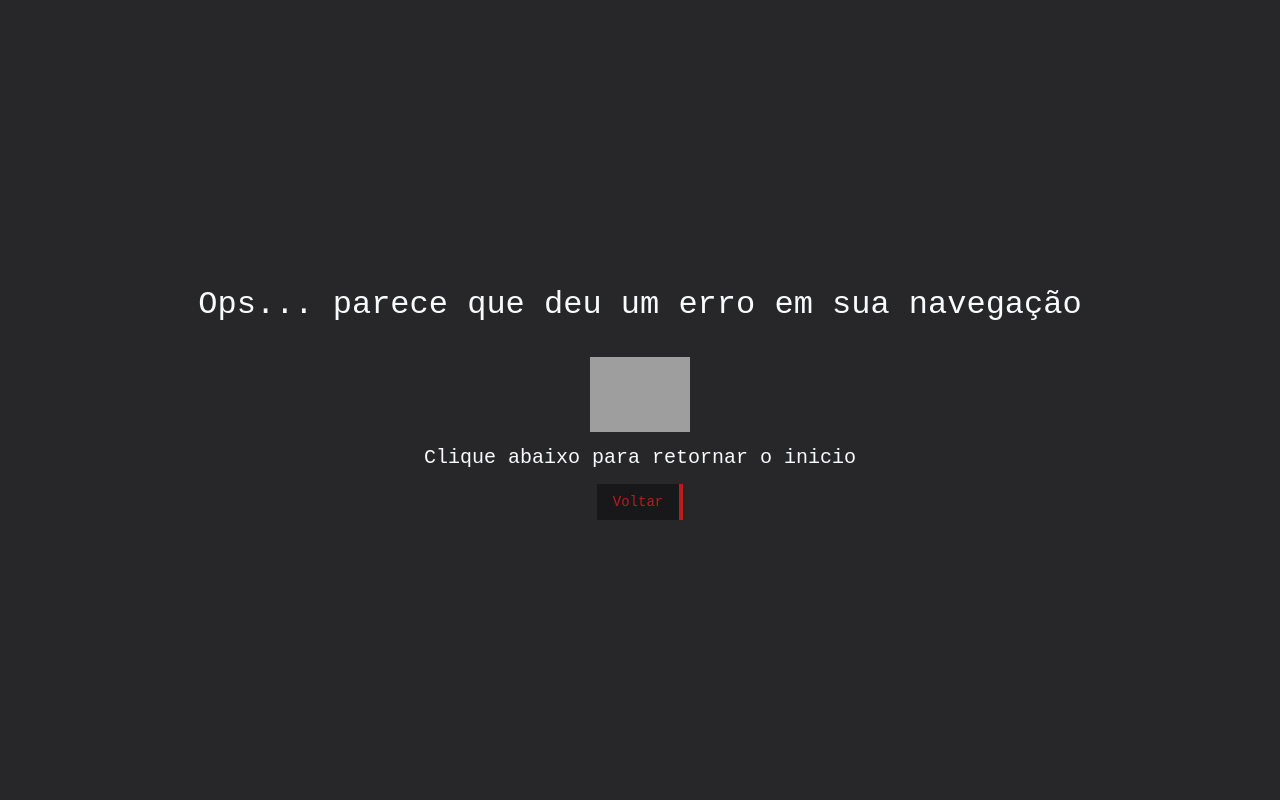
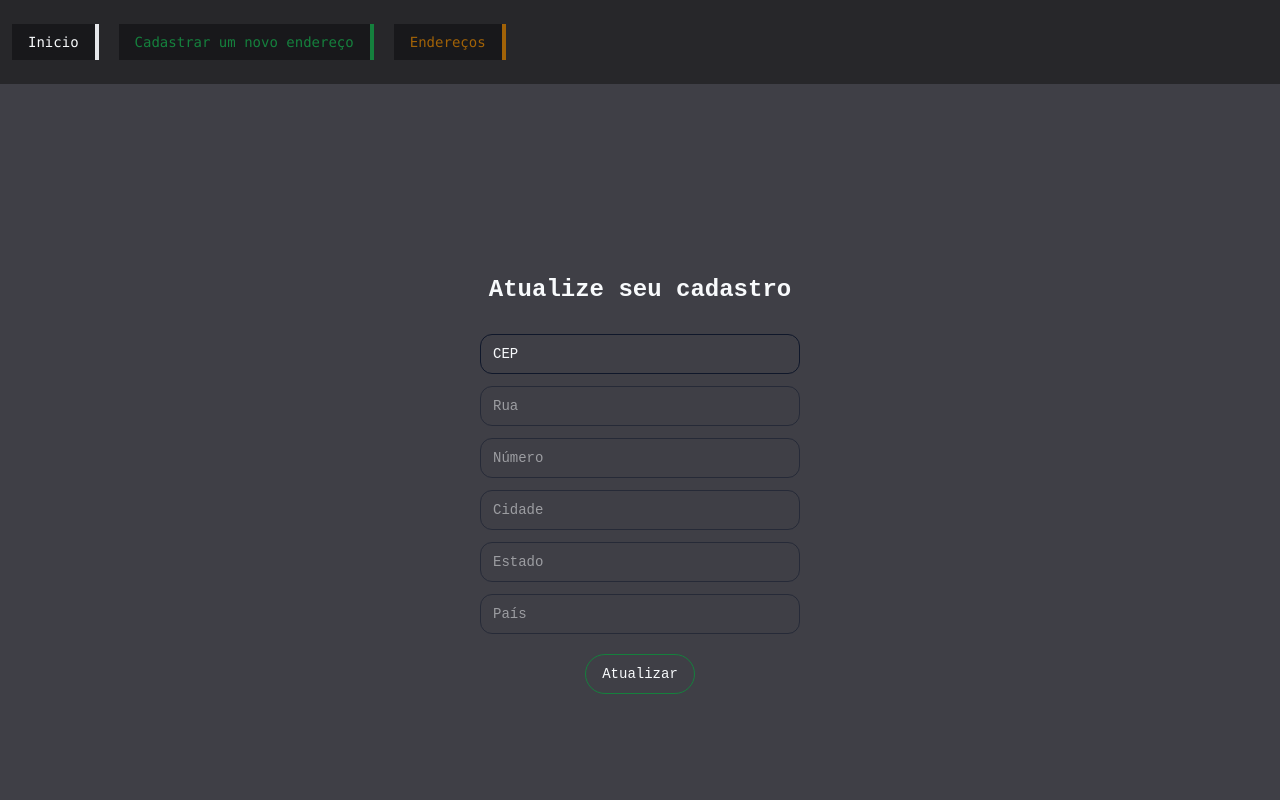
Before and after one commit to kevinDsousa/MarsEarthDeliveries, a React (Vite) app: page /edit-address/1 in a window 1280 px wide. Shown: the top 800 px of the page. Built offline with nearby package versions, Linux system fonts and the light colour scheme; grey boxes are pictures that could not be loaded.

Commit message:
chore: :construction: Iniciado funcionalidade de editar

```diff
--- a/package.json
+++ b/package.json
@@ -5,7 +5,7 @@
   "type": "module",
   "scripts": {
     "dev": "vite",
-    "build": "vite build",
+    "build": "tsc && vite build",
     "lint": "eslint . --ext ts,tsx --report-unused-disable-directives --max-warnings 0",
     "preview": "vite preview"
   },
@@ -17,6 +17,7 @@
     "@radix-ui/react-slot": "^1.0.2",
     "@radix-ui/react-toast": "^1.1.5",
     "@vitejs/plugin-react": "^4.3.0",
+    "axios": "^1.7.2",
     "class-variance-authority": "^0.7.0",
     "clsx": "^2.1.1",
     "lucide-react": "^0.379.0",
--- a/src/components/AddressTable.tsx
+++ b/src/components/AddressTable.tsx
@@ -39,7 +39,7 @@ export const AddressTable = () => {
 
   return (
     <div className="p-4">
-      <h1 className="">Seus Endereços</h1>
+      <h1 className="text-slate-50">Seus Endereços</h1>
       {addresses.length > 0 ? (
         <Table className="bg-zinc-600 text-slate-50">
           <TableHeader>
--- /dev/null
+++ b/src/components/EditForm.tsx
@@ -0,0 +1,68 @@
+import { useState } from "react";
+import { zodResolver } from "@hookform/resolvers/zod";
+import { useForm, FormProvider } from "react-hook-form";
+import { useNavigate, useParams } from "react-router-dom";
+import { marsSchema, earthSchema } from "../utils/formSchema";
+import { MarsForm } from "./MarsForm";
+import { EarthForm } from "./EarthForm";
+import { Button } from "./ui/button";
+import { updateAddressToLocalStorage } from "../utils/localStorageUtils";
+
+export const EditForm = () => {
+  const [planet, setPlanet] = useState("terra");
+  const navigate = useNavigate();
+  const { id } = useParams();
+  const methods = useForm({
+    resolver: zodResolver(planet === "terra" ? earthSchema : marsSchema),
+    defaultValues:
+      planet === "terra"
+        ? {
+            rua: "",
+            numero: "",
+            cidade: "",
+            estado: "",
+            pais: "",
+            cep: "",
+          }
+        : {
+            lote: "",
+          },
+  });
+
+  const onSubmit = (data: any) => {
+    try {
+      if (id) {
+        updateAddressToLocalStorage(data, planet, id);
+        console.log("Data edited successfully");
+        navigate("/view-address");
+      } else {
+        console.error("ID is undefined. Cannot update address.");
+      }
+    } catch (error) {
+      console.error("Error saving data:", error);
+    }
+  };
+
+  return (
+    <FormProvider {...methods}>
+      <form
+        onSubmit={methods.handleSubmit(onSubmit)}
+        className="flex flex-col items-center justify-center text-slade-50"
+      >
+        <h1 className="text-2xl text-slate-50 font-bold">
+          Atualize seu cadastro
+        </h1>
+
+        {planet === "terra" ? <EarthForm /> : <MarsForm />}
+
+        <Button
+          variant={"outline"}
+          className="text-slate-50 border-green-700 rounded-full hover:bg-green-700 mt-5"
+          type="submit"
+        >
+          Atualizar
+        </Button>
+      </form>
+    </FormProvider>
+  );
+};
--- a/src/components/ui/use-toast.ts
+++ b/src/components/ui/use-toast.ts
@@ -1,76 +1,73 @@
 // Inspired by react-hot-toast library
-import * as React from "react"
+import * as React from "react";
 
-import type {
-  ToastActionElement,
-  ToastProps,
-} from "src/components/ui/toast"
+import type { ToastActionElement, ToastProps } from "./toast";
 
-const TOAST_LIMIT = 1
-const TOAST_REMOVE_DELAY = 1000000
+const TOAST_LIMIT = 1;
+const TOAST_REMOVE_DELAY = 1000000;
 
 type ToasterToast = ToastProps & {
-  id: string
-  title?: React.ReactNode
-  description?: React.ReactNode
-  action?: ToastActionElement
-}
+  id: string;
+  title?: React.ReactNode;
+  description?: React.ReactNode;
+  action?: ToastActionElement;
+};
 
 const actionTypes = {
   ADD_TOAST: "ADD_TOAST",
   UPDATE_TOAST: "UPDATE_TOAST",
   DISMISS_TOAST: "DISMISS_TOAST",
   REMOVE_TOAST: "REMOVE_TOAST",
-} as const
+} as const;
 
-let count = 0
+let count = 0;
 
 function genId() {
-  count = (count + 1) % Number.MAX_SAFE_INTEGER
-  return count.toString()
+  count = (count + 1) % Number.MAX_SAFE_INTEGER;
+  return count.toString();
 }
 
-type ActionType = typeof actionTypes
+type ActionType = typeof actionTypes;
 
 type Action =
   | {
-      type: ActionType["ADD_TOAST"]
-      toast: ToasterToast
+      type: ActionType["ADD_TOAST"];
+      toast: ToasterToast;
     }
   | {
-      type: ActionType["UPDATE_TOAST"]
-      toast: Partial<ToasterToast>
+      type: ActionType["UPDATE_TOAST"];
+      toast: Partial<ToasterToast>;
     }
   | {
-      type: ActionType["DISMISS_TOAST"]
-      toastId?: ToasterToast["id"]
+      type: ActionType["DISMISS_TOAST"];
+      toastId?: ToasterToast["id"];
     }
   | {
-      type: ActionType["REMOVE_TOAST"]
-      toastId?: ToasterToast["id"]
-    }
+      type: ActionType["REMOVE_TOAST"];
+      toastId?: ToasterToast["id"];
+    };
 
 interface State {
-  toasts: ToasterToast[]
+  toasts: ToasterToast[];
 }
 
-const toastTimeouts = new Map<string, ReturnType<typeof setTimeout>>()
+const toastTimeouts = new Map<string, ReturnType<typeof setTimeout>>();
 
 const addToRemoveQueue = (toastId: string) => {
   if (toastTimeouts.has(toastId)) {
-    return
+    return;
   }
 
   const timeout = setTimeout(() => {
-    toastTimeouts.delete(toastId)
+    toastTimeouts.delete(toastId);
     dispatch({
       type: "REMOVE_TOAST",
       toastId: toastId,
-    })
-  }, TOAST_REMOVE_DELAY)
+    });
+  }, TOAST_REMOVE_DELAY);
 
-  toastTimeouts.set(toastId, timeout)
-}
+  toastTimeouts.set(toastId, timeout);
+};
 
 export const reducer = (state: State, action: Action): State => {
   switch (action.type) {
@@ -78,7 +75,7 @@ export const reducer = (state: State, action: Action): State => {
       return {
         ...state,
         toasts: [action.toast, ...state.toasts].slice(0, TOAST_LIMIT),
-      }
+      };
 
     case "UPDATE_TOAST":
       return {
@@ -86,19 +83,19 @@ export const reducer = (state: State, action: Action): State => {
         toasts: state.toasts.map((t) =>
           t.id === action.toast.id ? { ...t, ...action.toast } : t
         ),
-      }
+      };
 
     case "DISMISS_TOAST": {
-      const { toastId } = action
+      const { toastId } = action;
 
       // ! Side effects ! - This could be extracted into a dismissToast() action,
       // but I'll keep it here for simplicity
       if (toastId) {
-        addToRemoveQueue(toastId)
+        addToRemoveQueue(toastId);
       } else {
         state.toasts.forEach((toast) => {
-          addToRemoveQueue(toast.id)
-        })
+          addToRemoveQueue(toast.id);
+        });
       }
 
       return {
@@ -111,44 +108,44 @@ export const reducer = (state: State, action: Action): State => {
               }
             : t
         ),
-      }
+      };
     }
     case "REMOVE_TOAST":
       if (action.toastId === undefined) {
         return {
           ...state,
           toasts: [],
-        }
+        };
       }
       return {
         ...state,
         toasts: state.toasts.filter((t) => t.id !== action.toastId),
-      }
+      };
   }
+};
+
+const listeners: Array<(state: State) => void> = [];
+
+let memoryState: State = { toasts: [] };
+
+function dispatch(action: Action) {
+  memoryState = reducer(memoryState, action);
+  listeners.forEach((listener) => {
+    listener(memoryState);
+  });
 }
 
-const listeners: Array<(state: State) => void> = []
-
-let memoryState: State = { toasts: [] }
-
-function dispatch(action: Action) {
-  memoryState = reducer(memoryState, action)
-  listeners.forEach((listener) => {
-    listener(memoryState)
-  })
-}
-
-type Toast = Omit<ToasterToast, "id">
+type Toast = Omit<ToasterToast, "id">;
 
 function toast({ ...props }: Toast) {
-  const id = genId()
+  const id = genId();
 
   const update = (props: ToasterToast) =>
     dispatch({
       type: "UPDATE_TOAST",
       toast: { ...props, id },
-    })
-  const dismiss = () => dispatch({ type: "DISMISS_TOAST", toastId: id })
+    });
+  const dismiss = () => dispatch({ type: "DISMISS_TOAST", toastId: id });
 
   dispatch({
     type: "ADD_TOAST",
@@ -157,36 +154,36 @@ function toast({ ...props }: Toast) {
       id,
       open: true,
       onOpenChange: (open) => {
-        if (!open) dismiss()
+        if (!open) dismiss();
       },
     },
-  })
+  });
 
   return {
     id: id,
     dismiss,
     update,
-  }
+  };
 }
 
 function useToast() {
-  const [state, setState] = React.useState<State>(memoryState)
+  const [state, setState] = React.useState<State>(memoryState);
 
   React.useEffect(() => {
-    listeners.push(setState)
+    listeners.push(setState);
     return () => {
-      const index = listeners.indexOf(setState)
+      const index = listeners.indexOf(setState);
       if (index > -1) {
-        listeners.splice(index, 1)
+        listeners.splice(index, 1);
       }
-    }
-  }, [state])
+    };
+  }, [state]);
 
   return {
     ...state,
     toast,
     dismiss: (toastId?: string) => dispatch({ type: "DISMISS_TOAST", toastId }),
-  }
+  };
 }
 
-export { useToast, toast }
+export { useToast, toast };
--- a/src/pages/AddressEdit.tsx
+++ b/src/pages/AddressEdit.tsx
@@ -1,7 +1,9 @@
+import { EditForm } from "../components/EditForm";
+
 export const AddressEdit = () => {
   return (
-    <div>
-      <h1>Address Edit</h1>
-    </div>
+    <section className="bg-zinc-700 h-screen flex items-center justify-center">
+      <EditForm />
+    </section>
   );
 };
--- a/src/pages/Home.tsx
+++ b/src/pages/Home.tsx
@@ -1,6 +1,6 @@
 export const Home = () => {
   return (
-    <section className="bg-zinc-600 h-screen w-full">
+    <section className="bg-zinc-700 h-screen w-full">
       <div className="flex flex-col items-center justify-center h-full">
         <h1 className="text-white text-5xl font-bold drop-shadow-lg">
           Seja <span className="text-red-700">bem</span> vindo
--- a/src/utils/localStorageUtils.ts
+++ b/src/utils/localStorageUtils.ts
@@ -34,3 +34,9 @@ export const removeAddressFromLocalStorage = (id: string) => {
 
   return updatedAddresses;
 };
+
+export const updateAddressToLocalStorage = (
+  data: any,
+  planet: string,
+  id: string
+) => {};
```
Also changed, not shown: src/main.tsx (+6 -1 lines), 1 other file (tests, documents, lock files or other folders).
